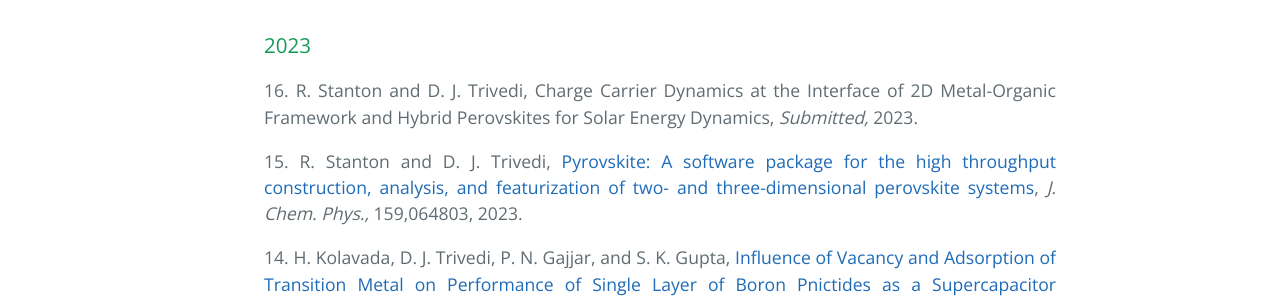
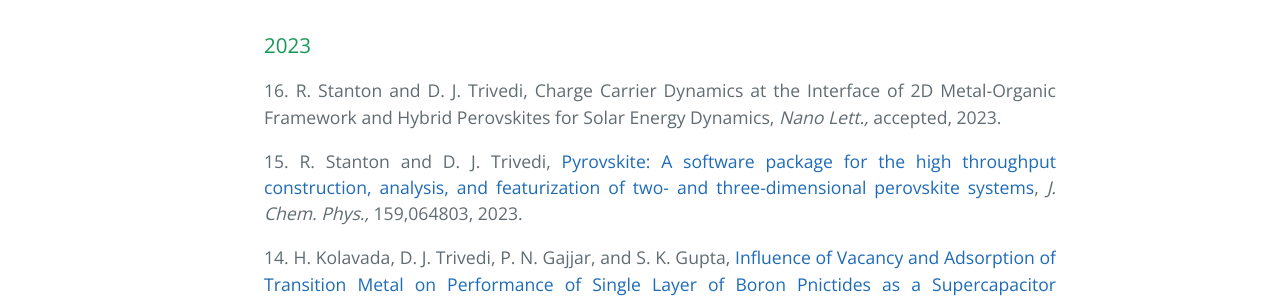
Before and after one commit to dharatrivedi/dharatrivedi.github.io, a Jekyll site: the page built from publication.html, in a window 1280 px wide and 900 px high, scrolled down 323 px. Shown: the part 155-455 px from the top of the window. Built offline with Jekyll 4.4.1, drawn with Linux system fonts in a browser that asks for light colours.

Commit message:
Update publication.html

```diff
--- a/publication.html
+++ b/publication.html
@@ -8,7 +8,7 @@
   <ul class="clearfix" style="text-align:justify">
     <h2>Publications at Clarkson University</h2>
     <h3>2023</h3>
-     16. R. Stanton and D. J. Trivedi, Charge Carrier Dynamics at the Interface of 2D Metal-Organic Framework and Hybrid Perovskites for Solar Energy Dynamics, <i> Submitted,</i> 2023.
+     16. R. Stanton and D. J. Trivedi, Charge Carrier Dynamics at the Interface of 2D Metal-Organic Framework and Hybrid Perovskites for Solar Energy Dynamics, <i> Nano Lett.,</i> accepted, 2023.
           <p> </p>
      15. R. Stanton and D. J. Trivedi, <a href="https://doi.org/10.1063/5.0159407">Pyrovskite: A software package for the high throughput construction, analysis, and featurization of two- and three-dimensional perovskite systems</a>, <i> J. Chem. Phys.,</i> 159,064803, 2023.
           <p> </p>
```
